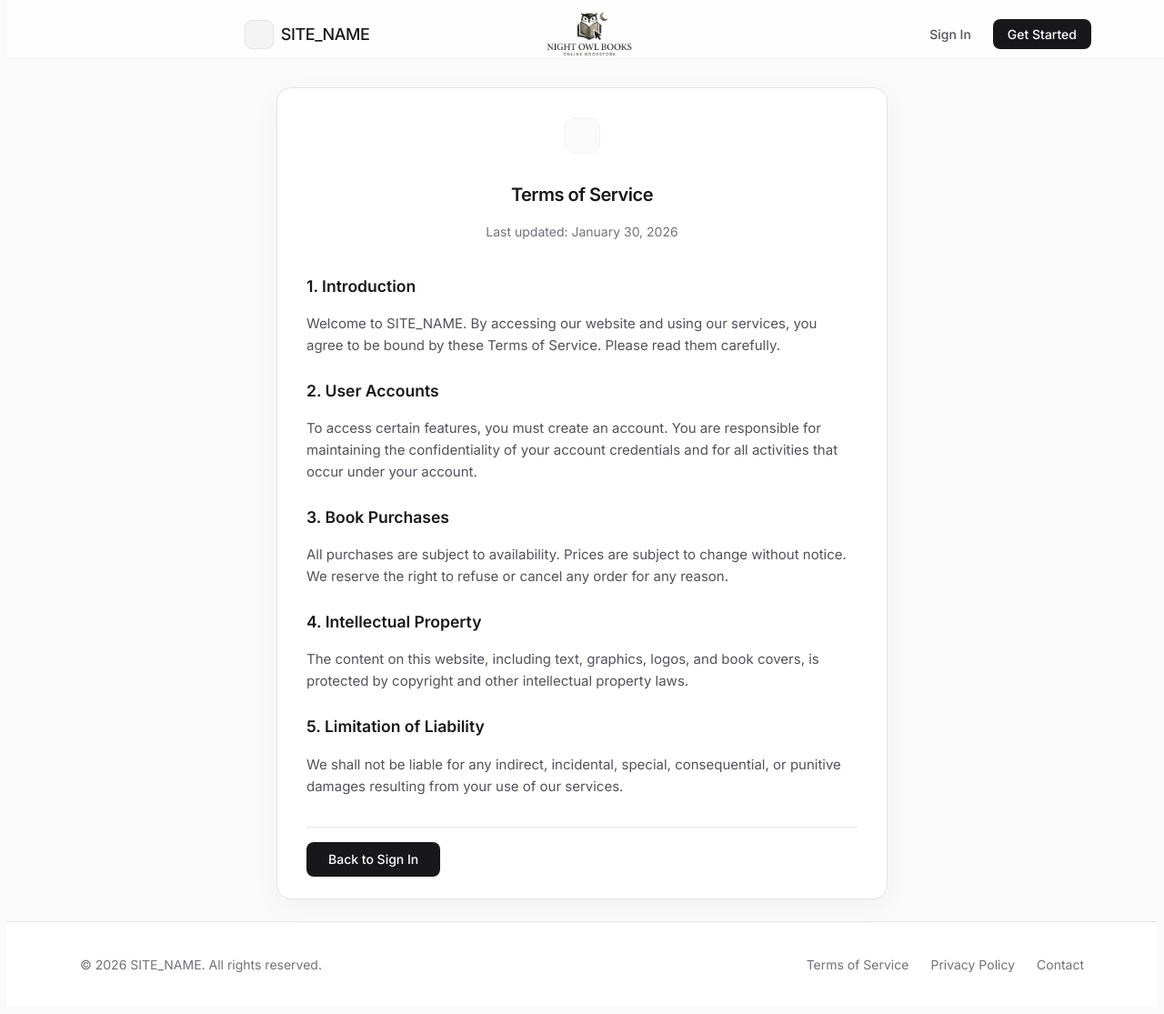
After one commit to yuan05-afk/online-bookstore, a PHP site: page /online-bookstore/auth/terms.php in a window 1280 px wide. The commit adds this page. Shown: the whole page at 91% size. Run offline with PHP 8.4, Linux system fonts and the light colour scheme; some libraries are stand-ins or nearby versions.

Commit message:
feat: Implement user registration functionality along with dedicated authentication pages, styling, and assets.

```diff
--- a/assets/css/auth.css
+++ b/assets/css/auth.css
@@ -65,9 +65,10 @@ body.auth-page *::after {
     margin: 0 auto;
     padding: 0 1.5rem;
     height: 64px;
-    display: flex;
+
+    display: grid;
+    grid-template-columns: 1fr auto 1fr;
     align-items: center;
-    justify-content: space-between;
 }
 
 .auth-logo {
@@ -76,6 +77,7 @@ body.auth-page *::after {
     gap: 0.5rem;
     text-decoration: none;
     color: var(--auth-zinc-900);
+    justify-content: center;
 }
 
 .auth-logo-icon {
@@ -100,6 +102,18 @@ body.auth-page *::after {
     font-size: 1.125rem;
 }
 
+.auth-center-logo {
+    display: flex;
+    justify-content: center;
+}
+
+.auth-brand-logo {
+    height: 75px;
+    width: auto;
+    max-width: 200px;
+    object-fit: contain;
+}
+
 .auth-nav {
     display: none;
     align-items: center;
@@ -121,7 +135,7 @@ body.auth-page *::after {
 
 .auth-actions {
     display: flex;
-    align-items: center;
+    justify-content: flex-end;
     gap: 0.75rem;
 }
 
@@ -256,7 +270,7 @@ body.auth-page *::after {
 .auth-input-icon {
     position: absolute;
     left: 0.75rem;
-    top: 50%;
+    top: 45%;
     transform: translateY(-50%);
     color: var(--auth-zinc-400);
     transition: color 0.2s;
--- /dev/null
+++ b/auth/terms.php
@@ -0,0 +1,62 @@
+<?php
+/**
+ * Terms of Service Page
+ */
+
+require_once __DIR__ . '/../config/config.php';
+require_once __DIR__ . '/../includes/security.php';
+
+$pageTitle = 'Terms of Service';
+require_once __DIR__ . '/../includes/auth_header.php';
+?>
+
+<section class="auth-section">
+    <div class="auth-card auth-card-wide fade-in">
+        <div class="auth-card-body">
+            <div class="auth-card-header">
+                <div class="auth-card-icon">
+                    <iconify-icon icon="solar:document-text-linear" width="24" stroke-width="1.5"></iconify-icon>
+                </div>
+                <h2 class="auth-card-title">Terms of Service</h2>
+                <p class="auth-card-subtitle">Last updated:
+                    <?php echo date('F j, Y'); ?>
+                </p>
+            </div>
+
+            <div class="auth-content-text" style="color: var(--auth-zinc-600); line-height: 1.6; font-size: 0.9375rem;">
+                <h3 style="color: var(--auth-zinc-900); font-weight: 600; margin-bottom: 0.75rem;">1. Introduction</h3>
+                <p style="margin-bottom: 1.5rem;">Welcome to
+                    <?php echo SITE_NAME; ?>. By accessing our website and using our services, you agree to be bound by
+                    these Terms of Service. Please read them carefully.
+                </p>
+
+                <h3 style="color: var(--auth-zinc-900); font-weight: 600; margin-bottom: 0.75rem;">2. User Accounts</h3>
+                <p style="margin-bottom: 1.5rem;">To access certain features, you must create an account. You are
+                    responsible for maintaining the confidentiality of your account credentials and for all activities
+                    that occur under your account.</p>
+
+                <h3 style="color: var(--auth-zinc-900); font-weight: 600; margin-bottom: 0.75rem;">3. Book Purchases
+                </h3>
+                <p style="margin-bottom: 1.5rem;">All purchases are subject to availability. Prices are subject to
+                    change without notice. We reserve the right to refuse or cancel any order for any reason.</p>
+
+                <h3 style="color: var(--auth-zinc-900); font-weight: 600; margin-bottom: 0.75rem;">4. Intellectual
+                    Property</h3>
+                <p style="margin-bottom: 1.5rem;">The content on this website, including text, graphics, logos, and book
+                    covers, is protected by copyright and other intellectual property laws.</p>
+
+                <h3 style="color: var(--auth-zinc-900); font-weight: 600; margin-bottom: 0.75rem;">5. Limitation of
+                    Liability</h3>
+                <p style="margin-bottom: 2rem;">We shall not be liable for any indirect, incidental, special,
+                    consequential, or punitive damages resulting from your use of our services.</p>
+
+                <div style="padding-top: 1rem; border-top: 1px solid var(--auth-zinc-200);">
+                    <a href="login.php" class="auth-btn-primary"
+                        style="display: inline-flex; width: auto; padding: 0.5rem 1.5rem;">Back to Sign In</a>
+                </div>
+            </div>
+        </div>
+    </div>
+</section>
+
+<?php require_once __DIR__ . '/../includes/auth_footer.php'; ?>
--- a/includes/auth_footer.php
+++ b/includes/auth_footer.php
@@ -4,9 +4,9 @@
     <div class="auth-footer-container">
         <p>&copy; <?php echo date('Y'); ?> <?php echo SITE_NAME; ?>. All rights reserved.</p>
         <div class="auth-footer-links">
-                <a href="#">Terms of Service</a>
-                <a href="#">Privacy Policy</a>
-                <a href="#">Contact</a>
+            <a href="<?php echo SITE_URL; ?>/auth/terms.php">Terms of Service</a>
+            <a href="<?php echo SITE_URL; ?>/auth/privacy.php">Privacy Policy</a>
+            <a href="<?php echo SITE_URL; ?>/auth/contact.php">Contact</a>
         </div>
     </div>
 </footer>
--- a/includes/auth_header.php
+++ b/includes/auth_header.php
@@ -35,20 +35,16 @@ if (!defined('SITE_NAME')) {
                     <?php echo SITE_NAME; ?>
                 </span>
             </a>
-            <nav class="auth-nav">
-                <a href="<?php echo SITE_URL; ?>/user/catalog.php?category=fiction">Fiction</a>
-                <a href="<?php echo SITE_URL; ?>/user/catalog.php?category=science">Science</a>
-                <a href="<?php echo SITE_URL; ?>/user/catalog.php?category=technology">Technology</a>
-                <a href="<?php echo SITE_URL; ?>/user/catalog.php?category=business">Business</a>
-            </nav>
+            <div class="auth-center-logo">
+                <img src="<?php echo SITE_URL; ?>/assets/images/logo-long.png" alt="Night Owl Books"
+                    class="auth-brand-logo">
+            </div>
             <div class="auth-actions">
                 <?php if (basename($_SERVER['PHP_SELF']) !== 'login.php'): ?>
-                    <a href="<?php echo SITE_URL; ?>/auth/login.php"
-                        class="auth-btn-signin">Sign In</a>
+                    <a href="<?php echo SITE_URL; ?>/auth/login.php" class="auth-btn-signin">Sign In</a>
                 <?php endif; ?>
                 <?php if (basename($_SERVER['PHP_SELF']) !== 'register.php'): ?>
-                    <a href="<?php echo SITE_URL; ?>/auth/register.php"
-                        class="auth-btn-primary">
+                    <a href="<?php echo SITE_URL; ?>/auth/register.php" class="auth-btn-primary">
                         Get Started
                     </a>
                 <?php endif; ?>
```
Also changed, not shown: auth/contact.php (added, +56 -0 lines), auth/privacy.php (added, +60 -0 lines), auth/register.php (+28 -13 lines), assets/images/logo-long.png (added). Lines whose indentation alone changed are shown as unchanged.
